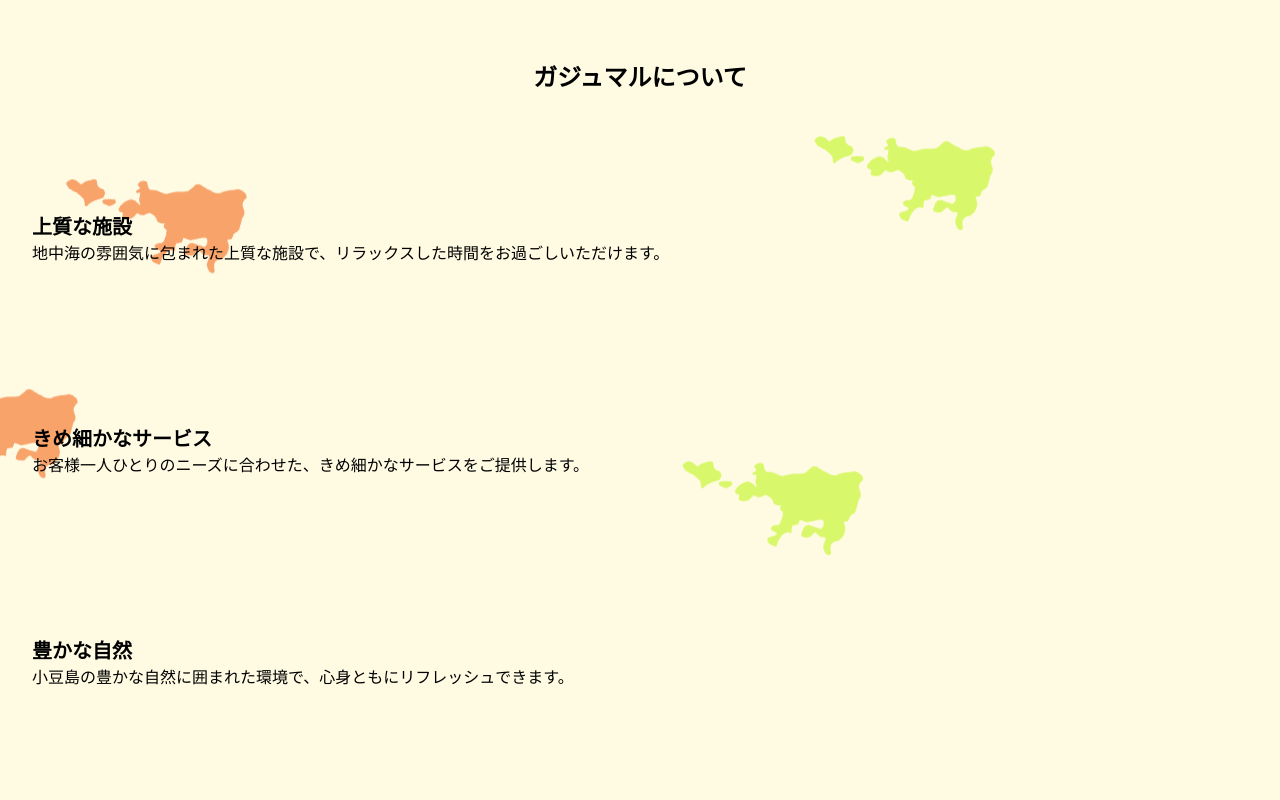
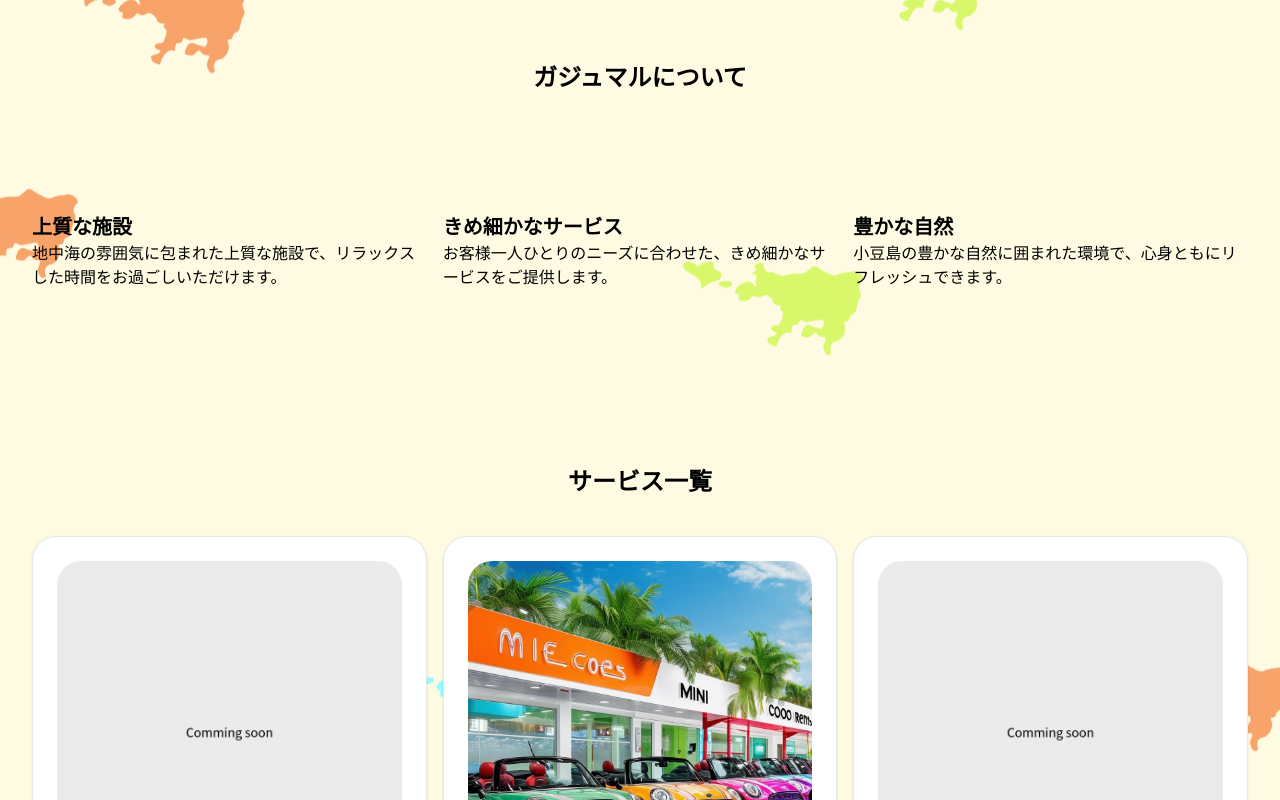
Before and after one commit to olivemochi23/gajumaru-site, a Next.js app: page / in a window 1280 px wide. Shown: the part 820-1620 px from the top of the page. Built offline with nearby package versions, Linux system fonts and the light colour scheme; a web font is replaced by a local one.

Commit message:
change about

```diff
--- a/app/components/about.tsx
+++ b/app/components/about.tsx
@@ -13,7 +13,7 @@
 
             }}
       >
-        <div className=" gap-4 ">
+        <div className=" grid grid-cols-1 sm:grid-cols-2 lg:grid-cols-3 gap-4 ">
           <div className="  py-20">
             <h4 className=" text-xl font-bold">上質な施設</h4>
             <p>
```
